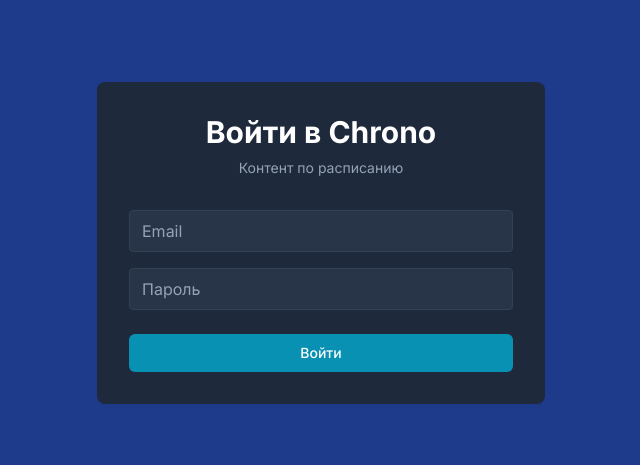
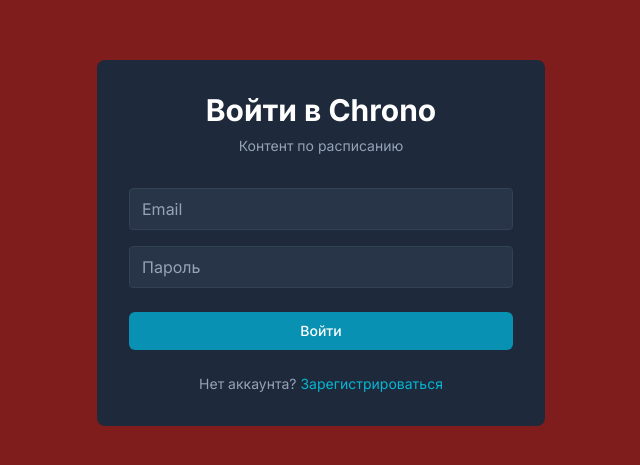
Before and after one commit to muhamed1222/chrono, a React (Vite) app: page / in a window 1280 px wide. Shown: the part 157-622 px from the top of the page, without its empty margins (319-959 px from the left). Built offline with nearby package versions, Linux system fonts and the light colour scheme; no server answers.

Commit message:
Change background to red and add registration

```diff
--- a/src/App.tsx
+++ b/src/App.tsx
@@ -9,7 +9,7 @@ const AppContent = () => {
 
   if (loading) {
     return (
-      <div className="h-screen flex items-center justify-center bg-blue-900">
+      <div className="h-screen flex items-center justify-center bg-red-900">
         <div className="animate-spin rounded-full h-8 w-8 border-t-2 border-b-2 border-cyan-500"></div>
       </div>
     );
--- a/src/components/Auth/AuthLayout.tsx
+++ b/src/components/Auth/AuthLayout.tsx
@@ -2,11 +2,12 @@ import React, { useState } from 'react';
 import { useAppContext } from '../../context/AppContext';
 
 const AuthLayout: React.FC = () => {
-  const { signIn } = useAppContext();
+  const { signIn, signUp } = useAppContext();
   const [email, setEmail] = useState('');
   const [password, setPassword] = useState('');
   const [error, setError] = useState('');
   const [loading, setLoading] = useState(false);
+  const [isRegister, setIsRegister] = useState(false);
 
   const handleSubmit = async (e: React.FormEvent) => {
     e.preventDefault();
@@ -14,20 +15,25 @@ const AuthLayout: React.FC = () => {
     setLoading(true);
 
     try {
-      await signIn(email, password);
-    } catch (err: any) {
-      setError(err.message || 'An error occurred during sign in');
+      if (isRegister) {
+        await signUp(email, password);
+      } else {
+        await signIn(email, password);
+      }
+    } catch (err: unknown) {
+      const message = err instanceof Error ? err.message : 'An error occurred';
+      setError(message);
     } finally {
       setLoading(false);
     }
   };
 
   return (
-    <div className="min-h-screen bg-blue-900 flex items-center justify-center p-4">
+    <div className="min-h-screen bg-red-900 flex items-center justify-center p-4">
       <div className="max-w-md w-full space-y-8 bg-slate-800 p-8 rounded-lg">
         <div>
           <h2 className="text-center text-3xl font-bold text-white">
-            Войти в Chrono
+            {isRegister ? 'Регистрация в Chrono' : 'Войти в Chrono'}
           </h2>
           <p className="mt-2 text-center text-sm text-slate-400">
             Контент по расписанию
@@ -85,11 +91,36 @@ const AuthLayout: React.FC = () => {
               {loading ? (
                 <div className="w-5 h-5 border-t-2 border-white rounded-full animate-spin"></div>
               ) : (
-                'Войти'
+                isRegister ? 'Зарегистрироваться' : 'Войти'
               )}
-            </button>
-          </div>
-        </form>
+          </button>
+        </div>
+        <div className="text-center">
+          {isRegister ? (
+            <p className="text-sm text-slate-400">
+              Уже есть аккаунт?{' '}
+              <button
+                type="button"
+                className="text-cyan-500 hover:underline"
+                onClick={() => setIsRegister(false)}
+              >
+                Войти
+              </button>
+            </p>
+          ) : (
+            <p className="text-sm text-slate-400">
+              Нет аккаунта?{' '}
+              <button
+                type="button"
+                className="text-cyan-500 hover:underline"
+                onClick={() => setIsRegister(true)}
+              >
+                Зарегистрироваться
+              </button>
+            </p>
+          )}
+        </div>
+      </form>
       </div>
     </div>
   );
--- a/src/components/Layout/AppLayout.tsx
+++ b/src/components/Layout/AppLayout.tsx
@@ -25,7 +25,7 @@ const AppLayout: React.FC = () => {
   };
 
   return (
-    <div className="flex h-screen bg-blue-900 text-white">
+    <div className="flex h-screen bg-red-900 text-white">
       <Sidebar />
       <main className="flex-1 overflow-y-auto">
         {renderCurrentView()}
--- a/src/context/AppContext.tsx
+++ b/src/context/AppContext.tsx
@@ -24,6 +24,7 @@ interface AppContextType {
   updatePost: (postId: string, updates: Partial<Post>) => Promise<void>;
   deletePost: (postId: string) => Promise<void>;
   signIn: (email: string, password: string) => Promise<void>;
+  signUp: (email: string, password: string) => Promise<void>;
   signOut: () => Promise<void>;
   clearError: () => void;
 }
@@ -208,6 +209,21 @@ export const AppProvider: React.FC<{ children: ReactNode }> = ({ children }) =>
     }
   };
 
+  const signUp = async (email: string, password: string) => {
+    try {
+      setError(null);
+      const { error } = await supabase.auth.signUp({
+        email,
+        password,
+      });
+      if (error) throw error;
+    } catch (err) {
+      const errorMessage = handleSupabaseError(err);
+      setError(errorMessage);
+      throw new Error(errorMessage);
+    }
+  };
+
   const signOut = async () => {
     try {
       setError(null);
@@ -244,6 +260,7 @@ export const AppProvider: React.FC<{ children: ReactNode }> = ({ children }) =>
         updatePost,
         deletePost,
         signIn,
+        signUp,
         signOut,
         clearError,
       }}
--- a/src/index.css
+++ b/src/index.css
@@ -7,7 +7,7 @@
 }
 
 body {
-  @apply bg-blue-900 text-white;
+  @apply bg-red-900 text-white;
   font-family: 'Inter', -apple-system, BlinkMacSystemFont, sans-serif;
 }
 
```
